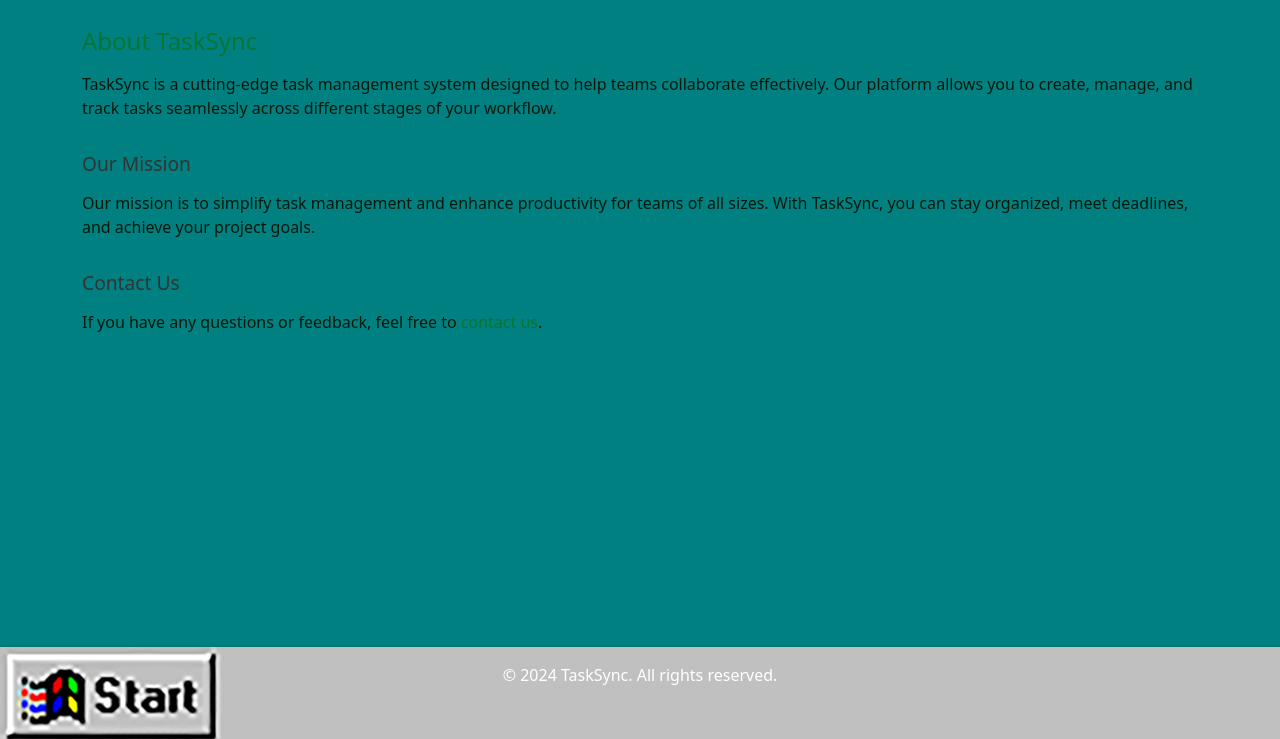
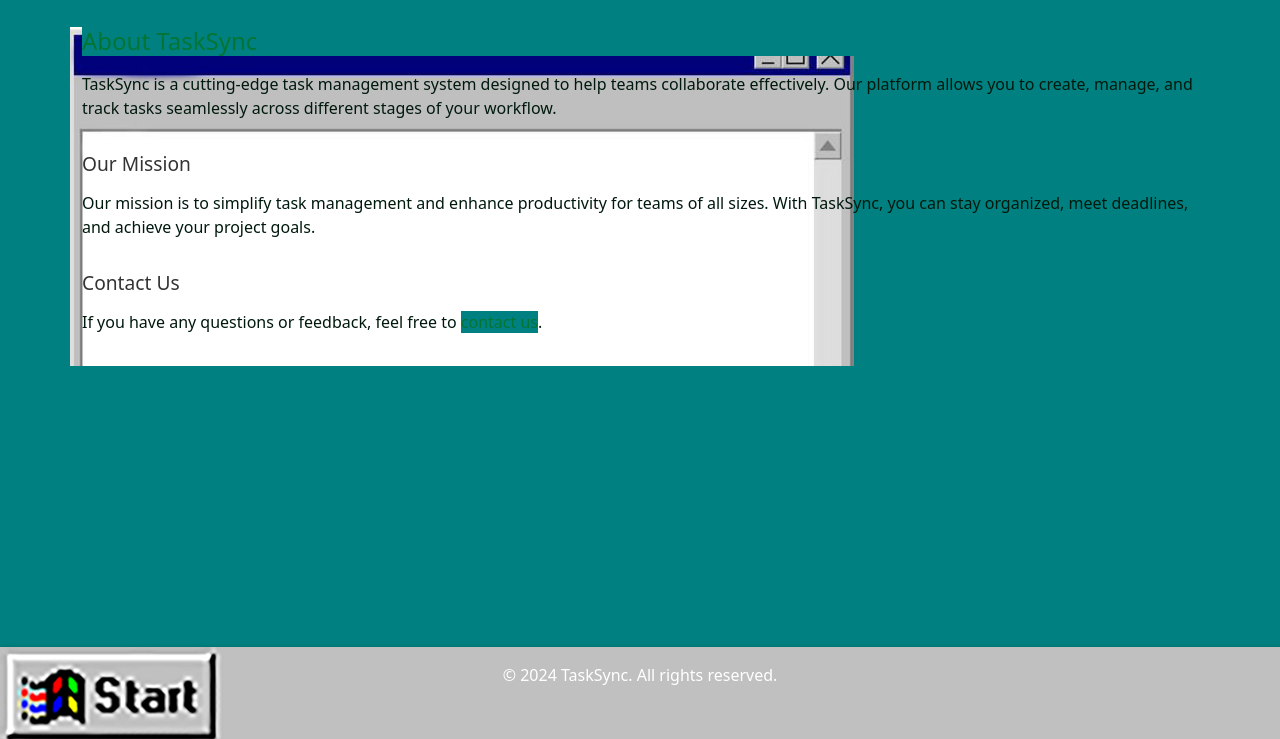
Before and after one commit to bluemattison/simple-kanban-board, a plain HTML site: page about.html in a window 1280 px wide. Shown: the part 61-800 px from the top of the page. Drawn offline with nearby package versions, Linux system fonts and the light colour scheme; files whose address does not match are found by name.

Commit message:
Revert "updated style sheet"
This reverts commit 2dcaa94c8a6025317a8e2d1b4833bcce2297274f.

```diff
--- a/Assets/styles.css
+++ b/Assets/styles.css
@@ -102,7 +102,7 @@ a:hover {
     /*updated so that they will contain to fit*/
     margin-top: 0rem;
     display:flex;
-    background-image: url(../Assets/THISDesktop.png);
+    background-image: url(../Assets/notepad.jpg);
     background-repeat: no-repeat;
     object-fit: cover;
     justify-content: space-between;
```
